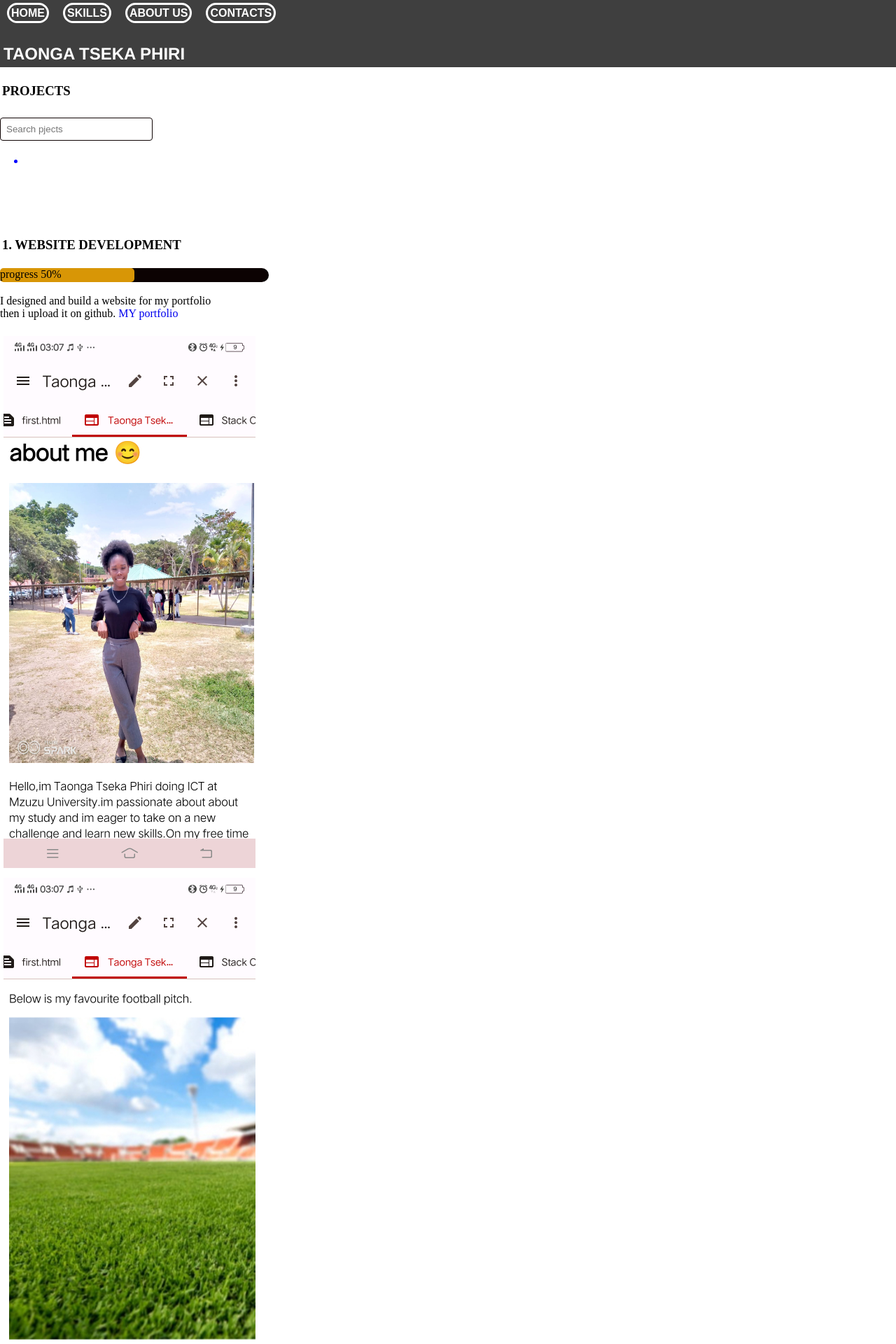
After one commit to Taongatsekaphiri/my-portfolio, a PHP site: page /project.html in a window 1280 px wide. The commit adds this page. Shown: the top 1920 px of the page at 70% size. Run offline with PHP 8.4, Linux system fonts and the light colour scheme.

Commit message:
Add files via upload
third commit

```diff
--- a/css.css
+++ b/css.css
@@ -70,5 +70,117 @@ l{
 p2{
     padding:20px;
     margin: 0px;
-    text-colour: black;
+    color: black;
 }
+
+#slideshow {
+    position: relative;
+    text-align: center;
+    height: 400px;
+    overflow: hidden;
+  }
+
+  #slideshow img {
+    position: absolute;
+    top: 0;
+    left: 0;
+    height: 100%;
+    opacity: 0;
+    transition: opacity 1s ease-in-out;
+    text-align: center;
+  }
+
+  #slideshow img.active {
+    opacity: 1;
+  }
+
+
+  form {
+    max-width: 400px;
+    margin: 0 auto;
+    border-style: solid;
+    padding: 30px;
+    border-radius: 15px;
+    font-family: 'Franklin Gothic Medium', 'Arial Narrow', Arial, sans-serif;
+
+  }
+
+  label {
+    display: block;
+    margin-top: 10px;
+  }
+
+  input,
+  textarea {
+    width: 100%;
+    padding: 8px;
+    margin-top: 5px;
+    border: 1px solid #0e0303;
+    border-radius: 4px;
+  }
+
+  button[type="submit"] {
+    background-color: #4CAF50;
+    color: #fff;
+    padding: 10px 15px;
+    border: none;
+    border-radius: 4px;
+    cursor: pointer;
+
+  }
+
+  button[type="submit"]:hover {
+    background-color: #45a049;
+  }
+
+
+#container {
+  width: 200px;
+  height: 200px;
+  position: relative;
+  background-color: palevioletred;
+}
+
+#map {
+  height: 400px;
+  width: 100%;
+}
+
+
+
+.animated-header {
+  animation: slideIn 1s ease-in-out;
+}
+
+@keyframes slideIn {
+  0% {
+    transform: translateY(-100%);
+    opacity: 0;
+  }
+  100% {
+    transform: translateY(0);
+    opacity: 7;
+  }
+}
+.progress-bar {
+  width: 30%;
+  height: 20px;
+  background-color: #0c0202;
+  border-radius: 20px;
+}
+
+.progress {
+  width: 50%;
+  height: 100%;
+  background-color: #d89606;
+  border-radius: 5px;
+  transition: width 0.3s ease;
+}
+
+.progress2 {
+  width: 60%;
+  height: 100%;
+  background-color: #df7c0a;
+  border-radius: 5px;
+  transition: width 0.3s ease;
+}
--- /dev/null
+++ b/project.html
@@ -0,0 +1,68 @@
+<!DOCTYPE html>
+<head>
+    <link rel="stylesheet" href="css.css">
+<title>TAONGA TSEKA PHIRI</title>
+</head>
+<header>
+    <nav >
+        <ul>
+        <li><a href="index.html"style="color: white"><l>HOME</l></a></li>
+        <li><a href="skills.html" style="color:white"><l>SKILLS</l></a></li>
+        <li><a href="about us.html" style="color:white"><l>ABOUT US </l></a></li>
+        <li><a href="contact.html" style="color:white"><l>CONTACTS</a></li>
+
+      </ul>
+    </nav>
+
+    <h2>TAONGA TSEKA PHIRI</h2>
+</header>
+<body>
+    <h3>PROJECTS</h3>
+
+    <input type="text" id="search-input" placeholder="Search pjects" style="width: 200px;">
+    <div id="search-results" style="padding: 10px; color: blue;"><li></li></div>
+
+    <section id="section1">
+      <h2>Website development</h2>
+      <p1><h3>1. WEBSITE DEVELOPMENT</h3>
+
+        <div class="progress-bar">
+          <div class="progress" class="animated-header">progress 50%</div>
+          </div><br>
+
+        I designed and build a website for my portfolio<br>
+        then i upload it on github. <a href="http://taongatsekaphiri.github.io/my-portfolio/">MY portfolio</a> <br>
+        <br>
+        <img src="photo/tweb.jpg" width="360px"><br>
+        <img src="photo/tweb2.jpg" width="360px"><br>
+       </p1>
+    </section>
+
+    <section id="section2">
+      <h2>Mobile app development</h2>
+
+    <p2> <h3>2. MOBILE APP DEVELOPMENT</h3>
+
+      <div class="progress-bar">
+        <div class="progress" class="animated-header">progress 60%</div>
+        </div><br>
+
+        I develop a Fitness Tracking App.This app helps<br>
+         user track their fittness progress, set goals and stay motivated. This app <br>
+         allow users to record their workouts, monitor their nutrition, and track <br>
+         various fittness metrics. It provides a user-friendly interface with intuitive<br>
+         navigation and visually appealing design. This is the link to the app<br>
+            <a href="https://www.bodymapp.co"> fitness band-fitness tracker</a><br>
+
+            <img src="photo/app1.jpg"width="360px"length="400"/><br>
+
+            <img src="photo/app2.jpg"width="360px"length="400"/><br>
+          </p2>
+    </section>
+
+
+
+          <script src="script.js"></script>
+
+</body>
+</html>
--- /dev/null
+++ b/script.js
@@ -0,0 +1,128 @@
+const images = document.querySelectorAll('#slideshow img');
+
+let currentImageIndex = 0;
+
+// Function to show the next image
+function showNextImage() {
+  // Hide the current active image
+  images[currentImageIndex].classList.remove('active');
+
+  // Increment the image index
+  currentImageIndex = (currentImageIndex + 1) % images.length;
+
+  // Show the next image
+  images[currentImageIndex].classList.add('active');
+}
+
+// Start the slideshow
+setInterval(showNextImage, 2500); // Change the duration (in milliseconds) between slides if needed
+
+
+
+
+
+
+
+
+
+
+//greeting code
+document.addEventListener("DOMContentLoaded", function() {
+  var greetingElement = document.getElementById("greeting");
+  var currentTime = new Date();
+  var currentHour = currentTime.getHours();
+
+  var greeting;
+
+  if (currentHour < 12) {
+    greeting = "Good morning";
+  }
+  else if (currentHour < 18) {
+    greeting = "Good afternoon";
+  }
+  else {
+    greeting = "Good evening";
+  }
+  greetingElement.textContent = greeting;
+});
+
+
+
+// Function to initialize the map
+function initMap() {
+  // Create a new map instance
+  var map = new google.maps.Map(document.getElementById('map'), {
+    zoom: 10 // Set the initial zoom level
+  });
+
+  // Try HTML5 geolocation to get the user's current location
+  if (navigator.geolocation) {
+    navigator.geolocation.getCurrentPosition(function(position) {
+      var userLocation = {
+        lat: position.coords.latitude,
+        lng: position.coords.longitude
+      };
+
+      // Center the map on the user's location
+      map.setCenter(userLocation);
+
+      // Add a marker at the user's location
+      var marker = new google.maps.Marker({
+        position: userLocation,
+        map: map,
+        title: 'Your Location'
+      });
+    }, function() {
+      handleLocationError(true, map.getCenter());
+    });
+  } else {
+    // Browser doesn't support geolocation
+    handleLocationError(false, map.getCenter());
+  }
+}
+
+// Handle any geolocation errors
+function handleLocationError(browserHasGeolocation, userLocation) {
+  var errorMessage = browserHasGeolocation ?
+                      'Error: The Geolocation service failed.' :
+                      'Error: Your browser doesn\'t support geolocation.';
+  alert(errorMessage);
+}
+
+
+
+
+
+
+
+
+        // Get the search input element and search results element
+        const searchInput = document.getElementById('search-input');
+        const searchResults = document.getElementById('search-results');
+
+        // Event listener for search input
+        searchInput.addEventListener('input', function() {
+          // Clear previous search results
+          searchResults.innerHTML = '';
+
+          // Get the search query
+          const query = searchInput.value.toLowerCase();
+
+          // Iterate through the sections
+          const sections = document.getElementsByTagName('section');
+          for (let i = 0; i < sections.length; i++) {
+            const section = sections[i];
+            const sectionContent = section.innerText.toLowerCase();
+
+            // Check if section content contains the search query
+            if (sectionContent.includes(query)) {
+              // Create a link to the section
+              const link = document.createElement('a');
+              link.textContent = section.querySelector('h2').textContent;
+              link.href = '#' + section.id;
+
+              // Append the link to the search results
+              searchResults.appendChild(link);
+            }
+          }
+        });
```
Also changed, not shown: about us.html (+10 -0 lines), contact.html (added, +57 -0 lines), index.html (+31 -4 lines), skills.html (+16 -7 lines), photo/Code.jpg (added).
